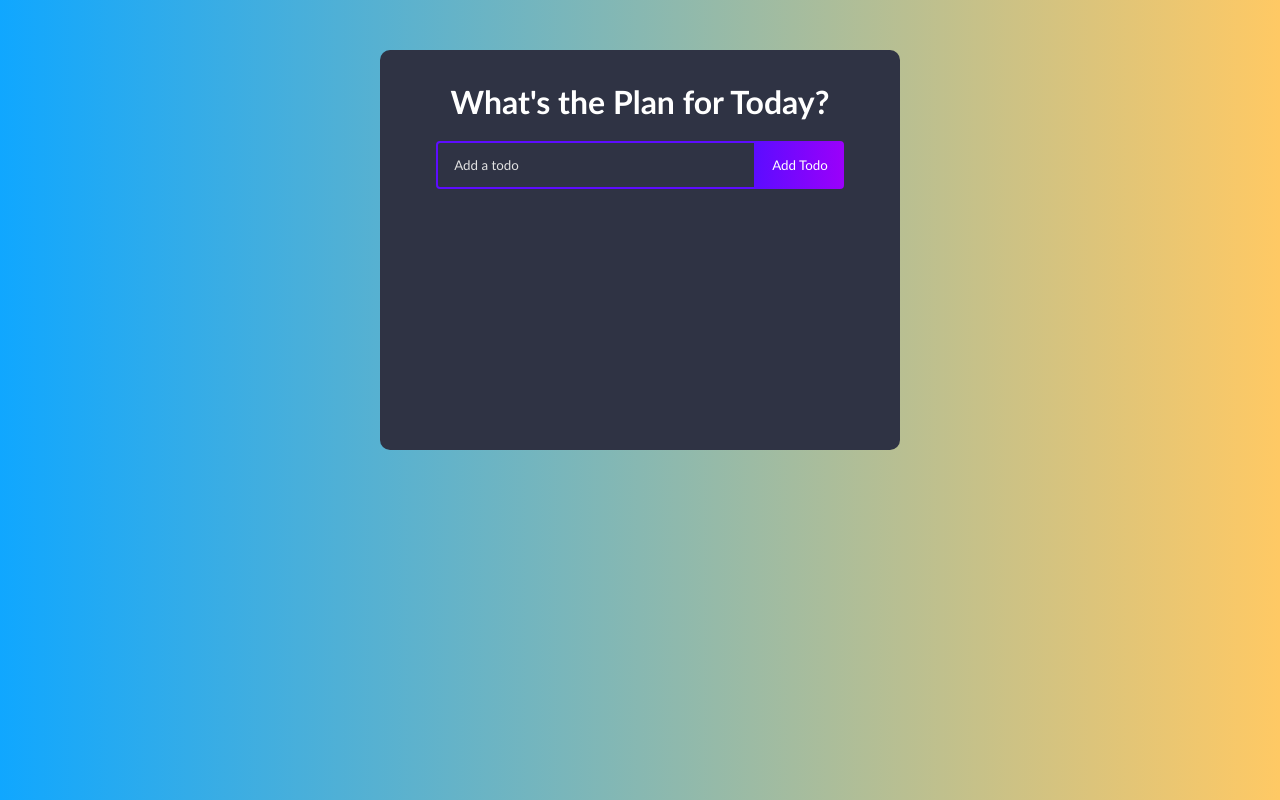
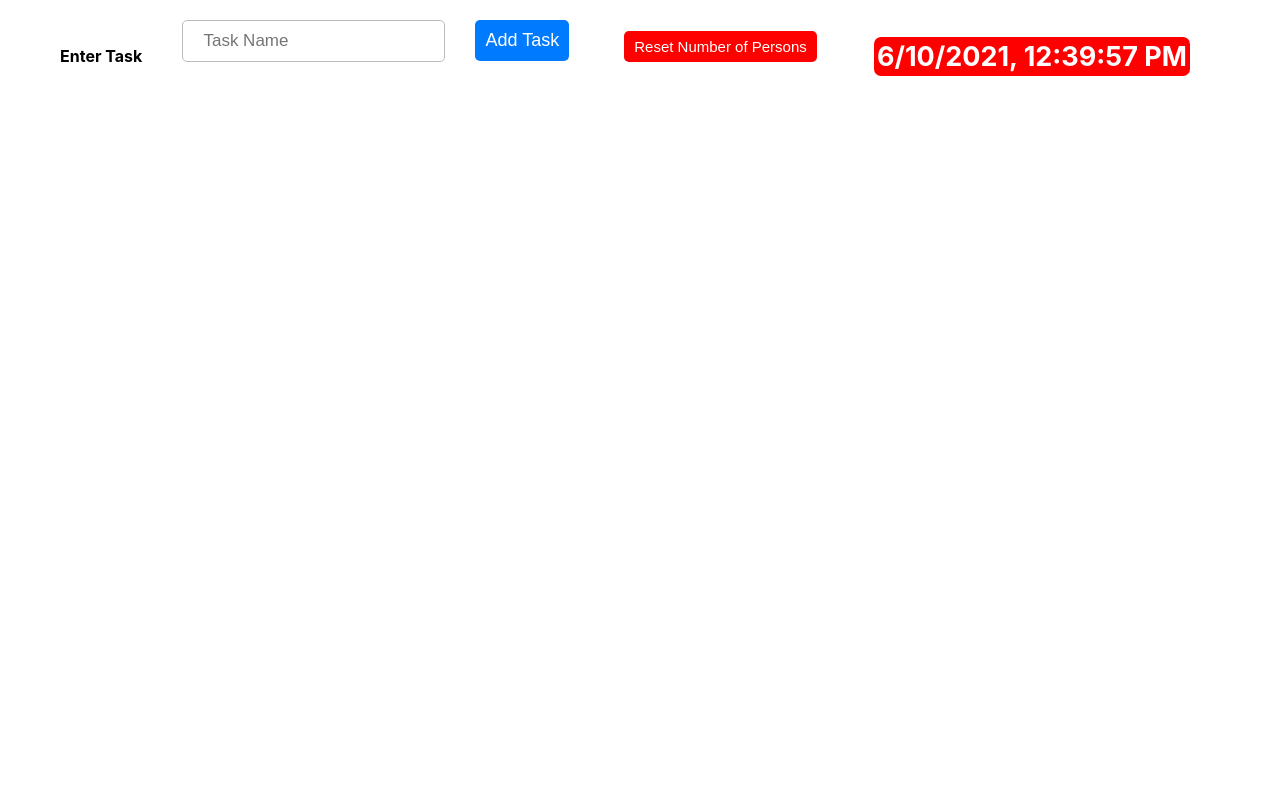
Before and after one commit to Zaibi727/Collection-of-Designs, a React (Create React App) app: page /about in a window 1280 px wide. Built offline with nearby package versions, Linux system fonts and the light colour scheme.

Commit message:
repeat todo task

```diff
--- /dev/null
+++ b/src/components/RepeatTaskTodo/RepeatData.jsx
@@ -0,0 +1,43 @@
+import React,{useState} from 'react';
+import RepeatForm from './RepeatForm';
+import styles from './repeat.module.css';
+
+
+export default function RepeatData({persons,updatePerson, handleIncrement, handleDecrement, removePerson,}) {
+   const [edit, setEdit] = useState({
+       id: null,
+       value: '',
+   })
+
+
+   const submitUpdate = value => {
+    updatePerson(edit.id, value);
+    setEdit({
+      id: null,
+      value: ''
+    });
+  };
+
+  if (edit.id) {
+    return <RepeatForm edit={edit} onSubmit={submitUpdate} />;
+  }
+
+    return persons.map((person, index) => (
+        <div key={index} className={styles.datawrapper}>
+            <div>
+                <button className={styles.increment} onClick={() => handleIncrement(person.id)}>+</button>
+                <button className={styles.decrement} onClick={() => handleDecrement(person.id)}>-</button>
+            </div>
+            <div  className={styles.personCounter}>
+                <p style={{backgroundColor: person.count ? '#007bff' : 'yellow', color: person.count ? 'white' : 'black'}}>Person <span>{person.count === 0 ? 'Zero' : person.count}</span></p>
+            </div>
+            <div key={person.id}>
+                {person.text}
+            </div>
+            <div>
+                <button className={styles.edit} onClick={() => setEdit({id: person.id, value: person.text})}>edit</button>
+                <button className={styles.delete} onClick={() => removePerson(person.id)}>Delete</button>
+            </div>
+        </div>
+    ))
+}
--- /dev/null
+++ b/src/components/RepeatTaskTodo/RepeatDateTime.jsx
@@ -0,0 +1,20 @@
+import React, {useState, useEffect} from 'react';
+import styles from './repeat.module.css';
+
+
+export default function RepeatDateTime() {
+    const [date, setDate] = useState(new Date());
+
+     useEffect(() => {
+         const timer = setInterval(() => setDate(new Date()), 1000)
+         return function cleanup(){
+             clearInterval(timer);
+         }
+     })
+
+    return (
+        <div className={styles.datetime}>
+            <p>{date.toLocaleDateString()}, {date.toLocaleTimeString()}</p>
+        </div>
+    )
+}
--- /dev/null
+++ b/src/components/RepeatTaskTodo/RepeatForm.jsx
@@ -0,0 +1,62 @@
+import React, {useState, useEffect, useRef} from 'react';
+import styles from './repeat.module.css';
+
+export default function RepeatForm(props) {
+    const [input, setInput] = useState(props.edit ? props.edit.value: '');
+    const inputRef = useRef(null);
+
+    useEffect(() => {
+        inputRef.current.focus();
+      });
+
+    const handleChange = e => {
+        setInput(e.target.value)
+    }
+
+    const handleSubmit = e =>{
+        e.preventDefault();
+
+        props.onSubmit({
+            id: Math.floor(Math.random() * 1000),
+            text: input,
+            count: 0,
+        })
+    }
+
+    return (
+
+        <form className={styles.form} onSubmit={handleSubmit}>
+        {props.edit ? (
+            <>
+            <input
+                placeholder='Update your Task'
+                value={input}
+                 onChange={handleChange}
+                  name='text'
+                  type="text"
+                   className={styles.input}
+                   ref={inputRef}
+              />
+               <button className={styles.savebtn} onClick={handleSubmit}>
+                 save
+               </button>
+            </>
+        ): (
+            <>
+            <input
+                placeholder='Task Name'
+                value={input}
+                 onChange={handleChange}
+                  name='text'
+                  type="text"
+                   className={styles.input}
+                   ref={inputRef}
+              />
+               <button className={styles.addbtn} onClick={handleSubmit}>
+                 Add Task
+               </button>
+            </>
+        )}
+            </form>
+    )
+}
--- /dev/null
+++ b/src/components/RepeatTaskTodo/RepeatList.jsx
@@ -0,0 +1,88 @@
+import React, {useState} from 'react';
+import RepeatForm from './RepeatForm';
+import RepeatDateTime from './RepeatDateTime';
+import RepeatData from './RepeatData';
+import styles from './repeat.module.css';
+
+export default function RepeatList() {
+   const [persons, setPersons] = useState([]);
+
+
+   const AddPerson = person => {
+       if(!person.text || /^\s*$/.test(person.text)){
+           return;
+       }
+
+       const newPersons = [person, ...persons];
+       setPersons(newPersons);
+       console.log(...persons);
+   }
+
+const updatePerson = (personId, newPerson) => {
+    if(!newPerson.text || /^\s*$/.test(newPerson.text)){
+        return;
+    }
+    setPersons(prev => prev.map(item => (item.id === personId ? newPerson : item)));
+}
+
+const removePerson = id => {
+    const removedArr = [...persons].filter(person => person.id !== id);
+    setPersons(removedArr);
+}
+
+const completePerson = id => {
+    let updatedPersons = persons.map(person => {
+        if(person.id === id) {
+           person.isComplete = !person.isComplete;
+        }
+        return person;
+    });
+    setPersons(updatedPersons);
+}
+
+
+const handleIncrement = (id) => {
+  setPersons(prev => prev.map(person => person.id === id ? { ...person, count: person.count + 1 } : person))
+}
+
+const handleDecrement = (id) => {
+  setPersons(prev => prev.map(person => person.id === id ? { ...person, count: person.count - 1 } : person))
+}
+
+const handleReset = () => {
+    let myPerson = [...persons];
+    for(let i = 0; i < myPerson.length; i++){
+        const person = myPerson[i];
+        person.count = 0;
+    }
+    setPersons([...myPerson]);
+  }
+
+    return (
+        <div className={styles.container}>
+           <div className={styles.div1}>
+           <h4>Enter Task</h4>
+            <RepeatForm
+                onSubmit={AddPerson}
+            />
+            <button className={styles.resetbtn} onClick={handleReset}>
+                Reset Number of Persons
+            </button>
+            <div>
+                <RepeatDateTime />
+            </div>
+           </div>
+
+            <div className={styles.data}>
+                <RepeatData
+                    persons={persons}
+                    handleDecrement={handleDecrement}
+                    handleIncrement={handleIncrement}
+                    completePerson={completePerson}
+                    updatePerson={updatePerson}
+                    removePerson={removePerson}
+                />
+            </div>
+        </div>
+    )
+}
--- /dev/null
+++ b/src/components/RepeatTaskTodo/RepeatTaskContainer.jsx
@@ -0,0 +1,10 @@
+import React from 'react';
+import RepeatList from './RepeatList';
+
+export default function RepeatTaskContainer() {
+    return (
+        <div>
+            <RepeatList />
+        </div>
+    )
+}
--- /dev/null
+++ b/src/components/RepeatTaskTodo/repeat.module.css
@@ -0,0 +1,135 @@
+.container{
+    padding: 20px;
+    width: 100%;
+}
+.data{
+    width:100%;
+    margin: 20px auto;
+}
+.datawrapper{
+    display: flex;
+    justify-content: space-evenly;
+}
+.div1{
+    display: flex;
+    width: 100%;
+    align-items: center;
+    justify-content: space-evenly;
+}
+.div1 p{
+    margin-right: 30px;
+}
+.input{
+    margin-right: 30px;
+    padding: 10px 20px;
+    background-color: white;
+    border:  1px solid rgb(190, 186, 186) !important;
+    border-radius: 5px;
+    color: black;
+    font-size: 17px;
+    margin-bottom: 30px;
+}
+.input:focus{
+    outline: none;
+}
+.input:active{
+    border: 1px solid #007bff !important;
+}
+.addbtn{
+    padding: 10px;
+    border-radius: 5px;
+    background-color: #007bff;
+    color: white;
+    border: none;
+    font-size: 18px;
+}
+.resetbtn{
+    margin-left: 15px;
+    padding: 7px 10px;
+    margin-right: 7px;
+    color: white;
+    background-color: red;
+    border: none;
+    border-radius: 5px;
+    font-size: 15px;
+    margin-bottom: 20px;
+}
+
+
+/*--below about data css--*/
+
+.increment{
+    padding: 7px 10px;
+    margin-right: 7px;
+    color: white;
+    background-color: gray;
+    border: none;
+    border-radius: 5px;
+    margin-bottom: 20px;
+}
+.decrement{
+    padding: 7px 10px;
+    margin-right: 7px;
+    color: white;
+    background-color: gray;
+    border: none;
+    border-radius: 5px;
+    margin-bottom: 20px;
+}
+.personCounter p{
+    font-size: 14px;
+    font-weight: 700;
+    padding: 5px 14px;
+    margin-top: -2px;
+    border-radius: 10px;
+    margin-right: 10px;
+}
+.edit{
+    margin: 0px 10px;
+    padding: 10px 15px;
+    margin-right: 7px;
+    color: white;
+    background-color: rgb(38, 151, 151);
+    border: none;
+    border-radius: 5px;
+    margin-bottom: 20px;
+}
+.savebtn{
+    margin: 0px 10px;
+    padding: 10px 15px;
+    margin-right: 7px;
+    color: white;
+    background-color: rgb(63, 175, 175);
+    border: none;
+    border-radius: 5px;
+}
+.delete{
+    margin: 0px 10px;
+    padding: 10px 15px;
+    margin-right: 7px;
+    color: white;
+    background-color: red;
+    border: none;
+    border-radius: 5px;
+    margin-bottom: 20px;
+}
+
+.datetime p{
+   font-size: 27px;
+   font-weight: 700;
+   background-color: red;
+   color: white;
+   padding: 3px;
+   margin-left: 10px;
+   border-radius: 7px;
+}
+.text{
+    font-size: 18px;
+}
+
+@media only screen and (max-width: 800px) {
+    .div1{
+        display: flex;
+        flex-wrap: wrap;
+    }
+}
--- a/src/components/parent.js
+++ b/src/components/parent.js
@@ -71,8 +71,9 @@ import './dropDown.css';
 //import SevenJuneContainer from './SevenJune/SevenJuneContainer';
 //import JuneEightContainer from './JuneEight/JuneEightContainer';
 //import JuneNineContainer from './JuneNine/JuneNineContainer';
-import TodoContainer from './JuneEleven/TodoContainer';
+//import TodoContainer from './JuneEleven/TodoContainer';
 //import JunetenContainer from  './JuneTen/JunetenContainer';
+import RepeatTaskContainer from './RepeatTaskTodo/RepeatTaskContainer';
 
 class Parent extends Component {
 
@@ -81,7 +82,7 @@ class Parent extends Component {
 
         return (
             <div>
-                     <TodoContainer />
+                     <RepeatTaskContainer />
 
            </div>
          );
```
